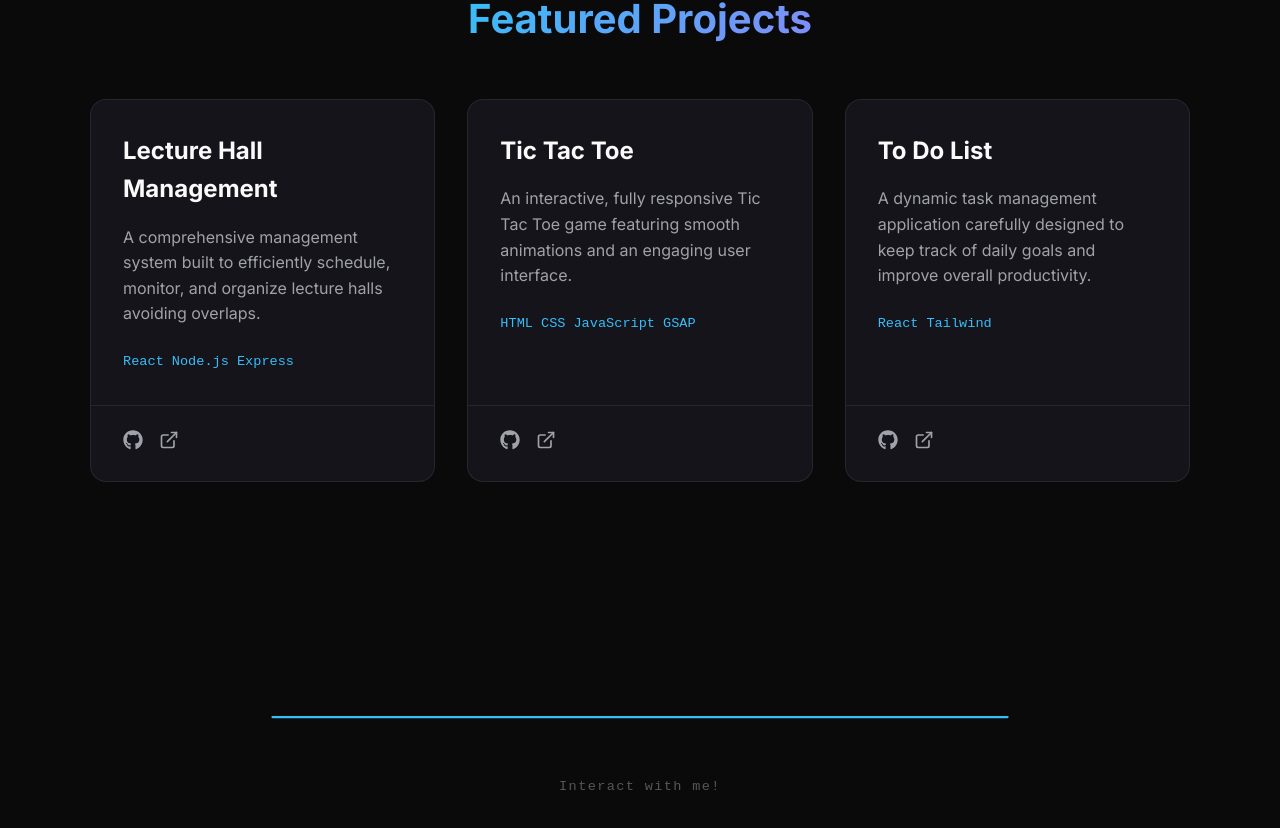
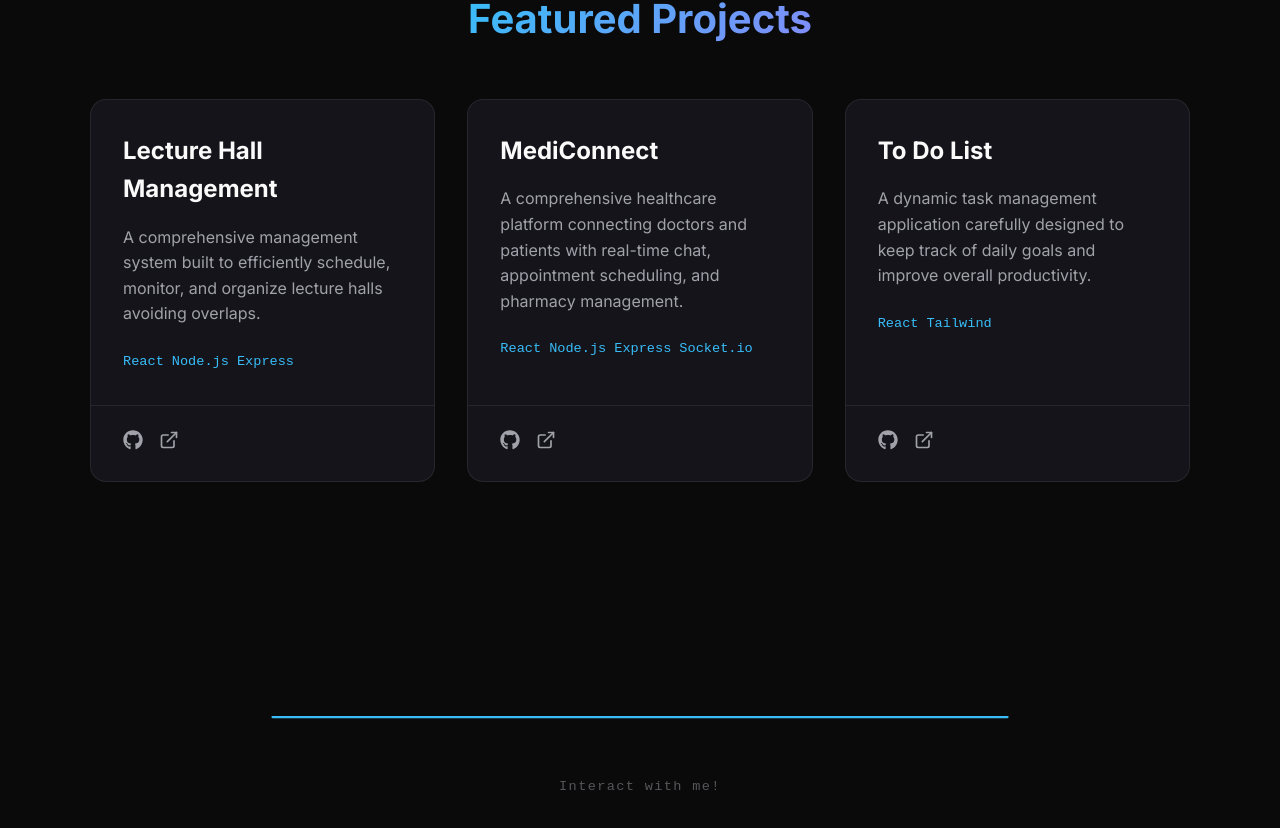
Before and after one commit to Dhruv107ag/portfolio, a React (Vite) app: page / in a window 1280 px wide. Shown: the part 1777-2605 px from the top of the page. Built offline with nearby package versions, Linux system fonts and the light colour scheme.

Commit message:
Replace Tic Tac Toe with MediConnect

```diff
--- a/src/components/Projects.jsx
+++ b/src/components/Projects.jsx
@@ -13,11 +13,11 @@ export default function Projects() {
       live: '#'
     },
     {
-      title: 'Tic Tac Toe',
-      description: 'An interactive, fully responsive Tic Tac Toe game featuring smooth animations and an engaging user interface.',
-      tech: ['HTML', 'CSS', 'JavaScript', 'GSAP'],
-      github: '#',
-      live: '#'
+      title: 'MediConnect',
+      description: 'A comprehensive healthcare platform connecting doctors and patients with real-time chat, appointment scheduling, and pharmacy management.',
+      tech: ['React', 'Node.js', 'Express', 'Socket.io'],
+      github: 'https://github.com/Dhruv107ag/MediConnect',
+      live: 'https://frontend-sandy-gamma-51.vercel.app/'
     },
     {
       title: 'To Do List',
```
